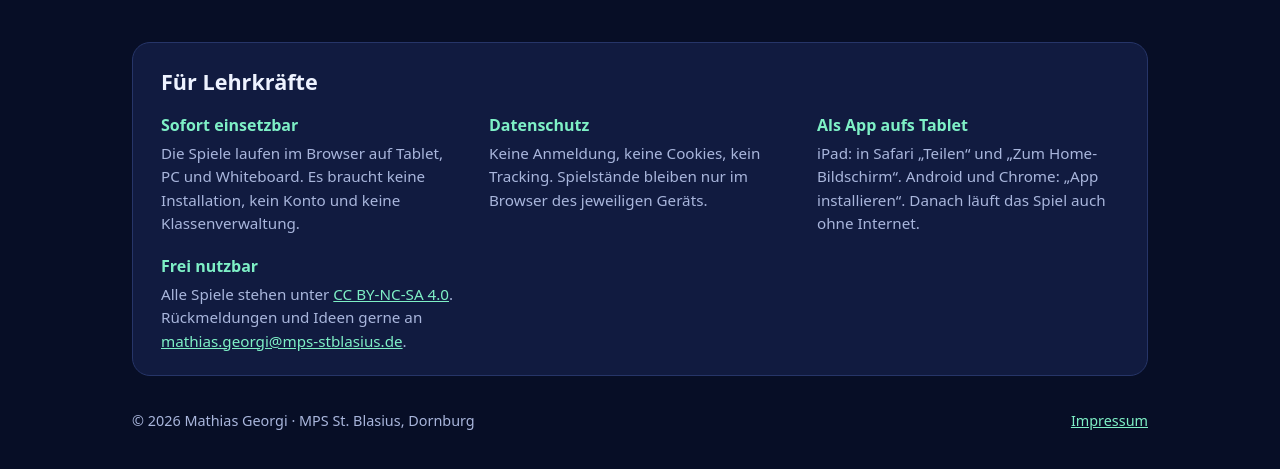
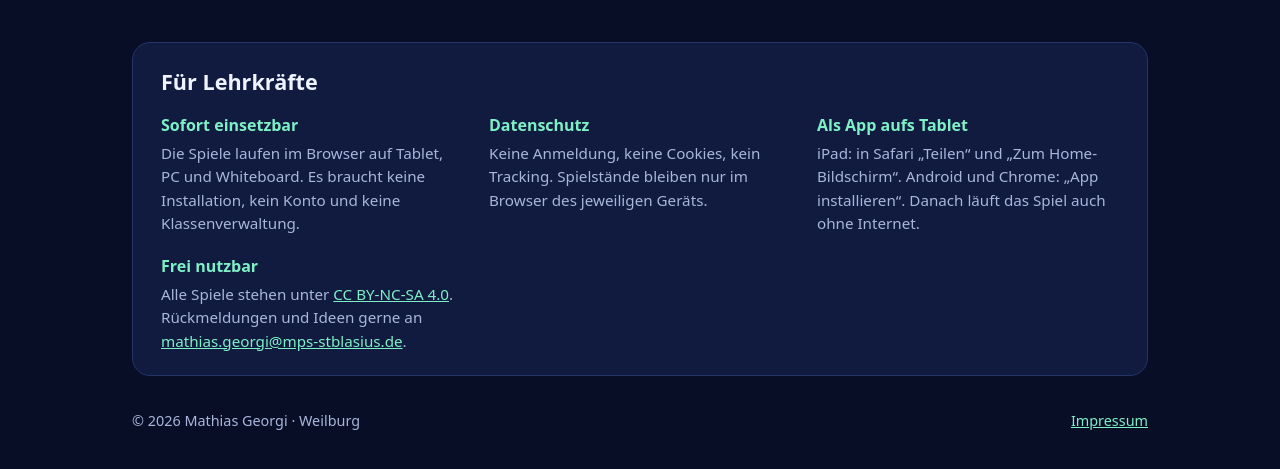
Before and after one commit to aurora-lernspiele/aurora-lernspiele.github.io, a plain HTML site: page index.html in a window 1280 px wide. Shown: the part 860-1329 px from the top of the page. Drawn offline with Linux system fonts and the light colour scheme.

Commit message:
Herkunftsangabe beim Entwickler: Weilburg statt Schulname
Co-Authored-By: Claude Opus 5.5 <noreply@anthropic.com>
Claude-Session: https://claude.ai/code/session_01NN8jgp5fi2MWXyV4NQSHcf

```diff
--- a/index.html
+++ b/index.html
@@ -158,7 +158,7 @@ footer{margin-top:34px;display:flex;flex-wrap:wrap;gap:8px 18px;justify-content:
 </main>
 
 <footer>
-  <span>© 2026 Mathias Georgi · MPS St. Blasius, Dornburg</span>
+  <span>© 2026 Mathias Georgi · Weilburg</span>
   <button class="implink" type="button" onclick="Impressum.open()">Impressum</button>
 </footer>
 </div>
@@ -176,7 +176,7 @@ footer{margin-top:34px;display:flex;flex-wrap:wrap;gap:8px 18px;justify-content:
     stand: "November 2026",
     autor: "Mathias Georgi",
     email: "mathias.georgi@mps-stblasius.de",
-    schule: "MPS St. Blasius, Dornburg",   // leer ("") = Schule nicht nennen
+    schule: "Weilburg",   // leer ("") = Schule nicht nennen
     zielgruppe: "",                 // z. B. "5. Klasse" – leer = ausblenden
     marke: "Aurora Lernspiele",     // Name unter dem Logo
     theme: "nacht",                 // "nacht" (Polarnacht) | "morgen" | "glas"
```
Also changed, not shown: 1 other file.
